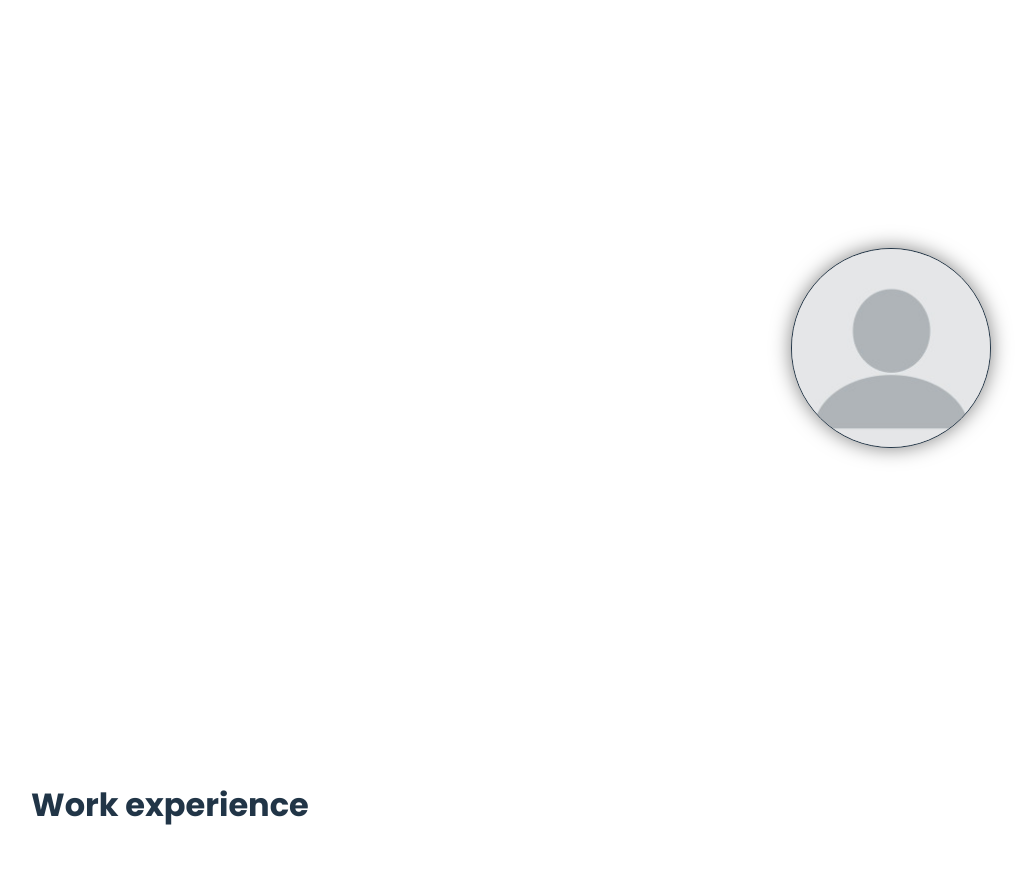
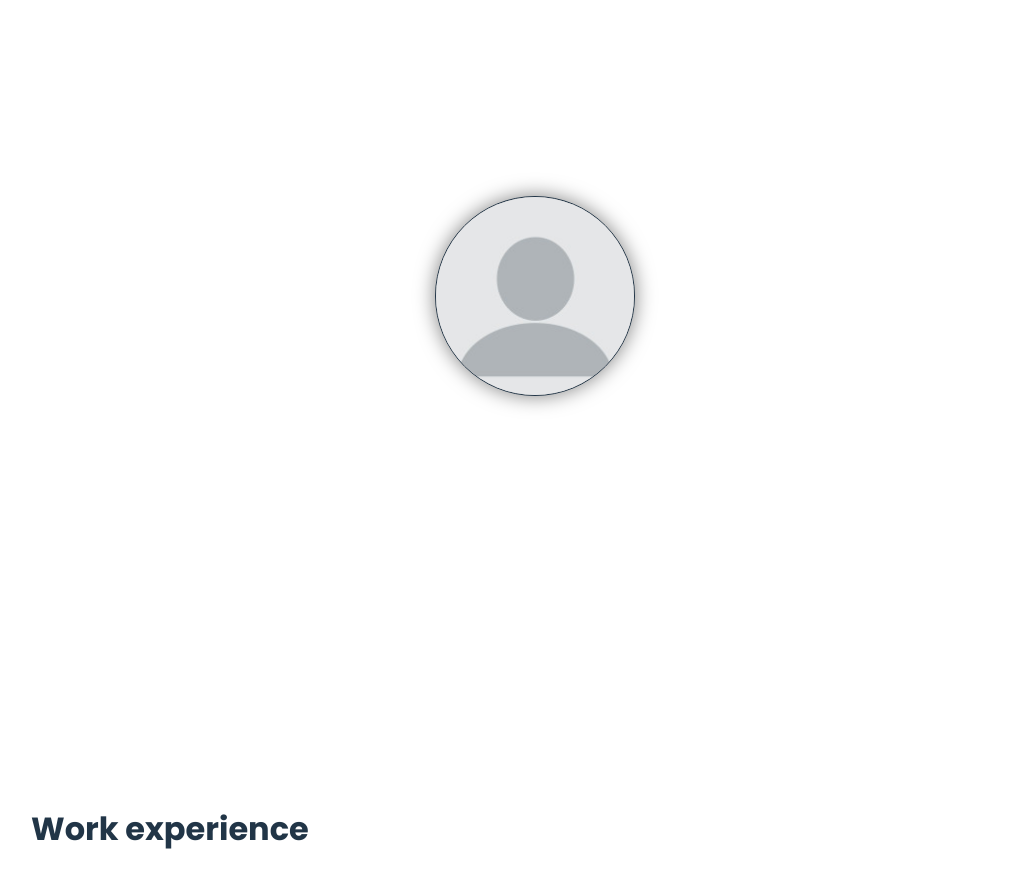
Before and after one commit to davidbogas/portfolio, a Django app: template portfolio/home/templates/home/index.html in a window 1280 px wide. Shown: the part 15-895 px from the top of the page, without its empty margins (121-1155 px from the left). Run offline with Django 5.2, Linux system fonts and the light colour scheme; the template is opened without the code that fills it, so the values that code supplies are empty.

Commit message:
Changed hero positioning

```diff
--- a/portfolio/static/css/styles.css
+++ b/portfolio/static/css/styles.css
@@ -319,8 +319,9 @@ li {
 }
 
 #hero {
-  padding-top: 14rem;
-  padding-bottom: 6rem;
+  display: grid;
+  min-height: 80vh;
+  place-content: center;
 
   & > .row {
     flex-wrap: wrap-reverse;
```
